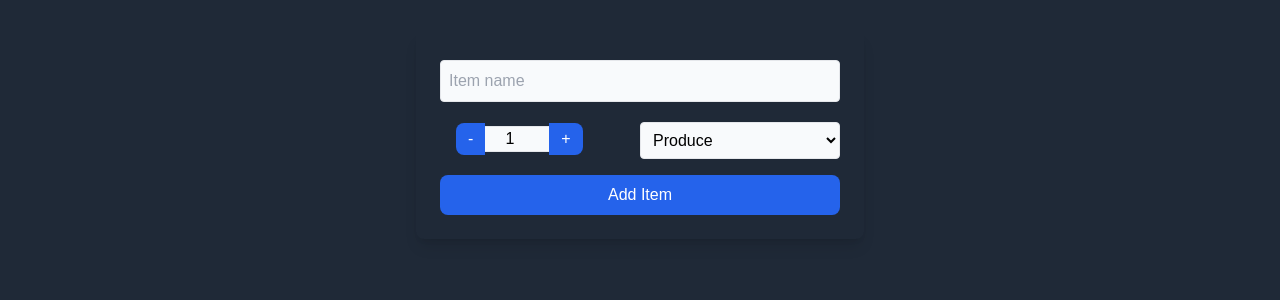
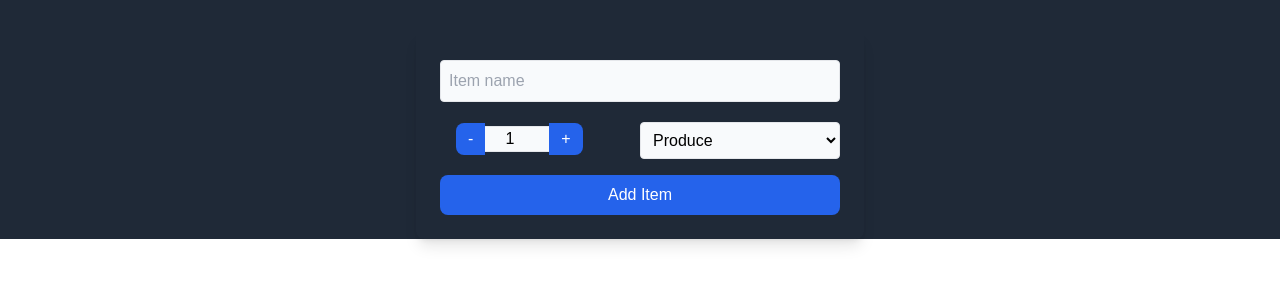
Before and after one commit to Jhangria/cprg306-assignments, a Next.js app: page /week-5 in a window 1280 px wide. Shown: the top 300 px of the page. Built offline with nearby package versions, Linux system fonts and the light colour scheme.

Commit message:
edited new-item
minor changes to week-5 new-item.js file

```diff
--- a/app/page.js
+++ b/app/page.js
@@ -10,6 +10,7 @@ export default function Page() {
         <li className="hover:text-green-400 hover:underline"> <Link href="/week-3">Week 3 Assignment</Link></li>
         <li className="hover:text-green-400 hover:underline"> <Link href="/week-4">Week 4 Assignment</Link></li>
         <li className="hover:text-green-400 hover:underline"> <Link href="/week-5">Week 5 Assignment</Link></li>
+        <li className="hover:text-green-400 hover:underline"> <Link href="/week-6">Week 6 Assignment</Link></li>
         </ul>
       </div>
       </body>
--- a/app/week-5/new-item.js
+++ b/app/week-5/new-item.js
@@ -30,7 +30,7 @@ export default function NewItem() {
   };
 
   return (
-    <div className="bg-gray-800 min-h-screen flex flex-col items-center">
+    <div className="flex flex-col items-center justify-center bg-gray-800">
       <form onSubmit={handleSubmit} className="mt-8 max-w-md w-full p-6 bg-grey-800 text-white rounded-lg shadow-lg">
         <div className="mb-4">
           <label className="block text-sm font-medium" htmlFor="name"></label>
```
